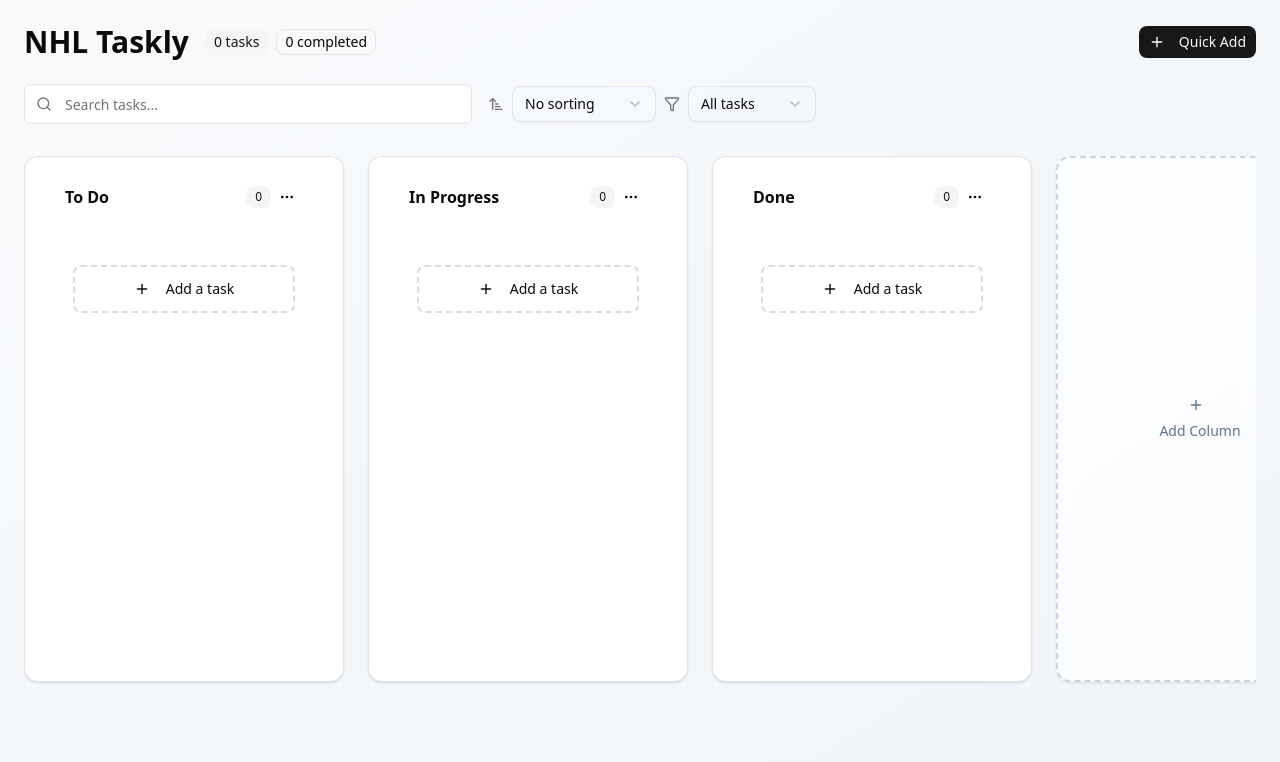
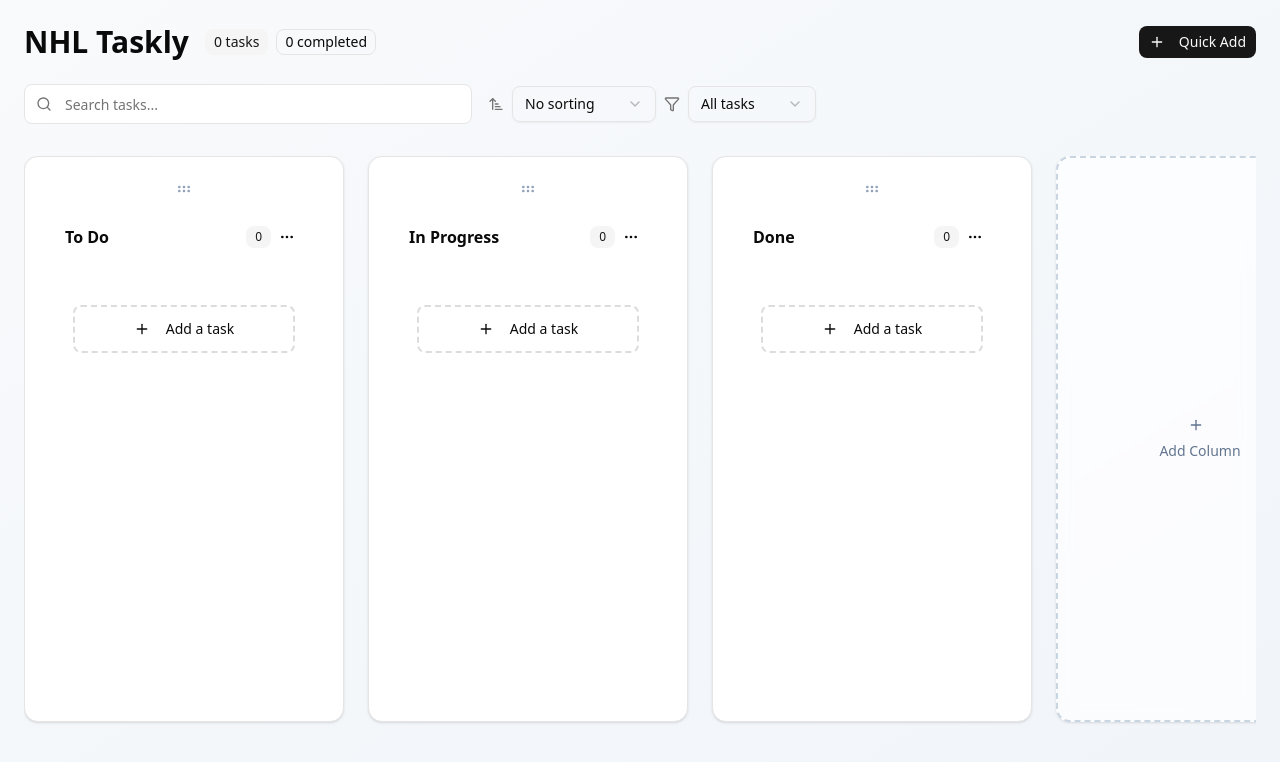
Before and after one commit to NyiHtutLwin05/NHL-FlowBoard, a React (Vite) app: page / in a window 1280 px wide. Shown: the top 762 px of the page. Built offline with nearby package versions, Linux system fonts and the light colour scheme.

Commit message:
reimplement: kanban column

```diff
--- a/src/components/kanban/KanbanColumn.tsx
+++ b/src/components/kanban/KanbanColumn.tsx
@@ -16,7 +16,13 @@
 import { Input } from "../ui/input";
 import { Card, CardContent, CardHeader } from "../ui/card";
 import { Badge } from "../ui/badge";
-import { Plus, MoreHorizontal, Edit2, Trash2 } from "lucide-react";
+import {
+  Plus,
+  MoreHorizontal,
+  Edit2,
+  Trash2,
+  GripHorizontal,
+} from "lucide-react";
 import {
   DropdownMenu,
   DropdownMenuContent,
@@ -136,7 +142,7 @@
           <div
             ref={provided.innerRef}
             {...provided.draggableProps}
-            className={`w-80 ${
+            className={`w-80 select-none ${
               snapshot.isDragging ? "rotate-2 scale-105" : ""
             }`}
           >
@@ -145,6 +151,12 @@
                 snapshot.isDragging ? "shadow-xl" : ""
               }`}
             >
+              <div
+                className="flex justify-center"
+                {...provided.dragHandleProps}
+              >
+                <GripHorizontal className="h-4 w-4 text-slate-400" />
+              </div>
               <CardHeader className="pb-3" {...provided.dragHandleProps}>
                 <div className="flex items-center justify-between">
                   <div className="flex items-center gap-2 flex-1">
```
